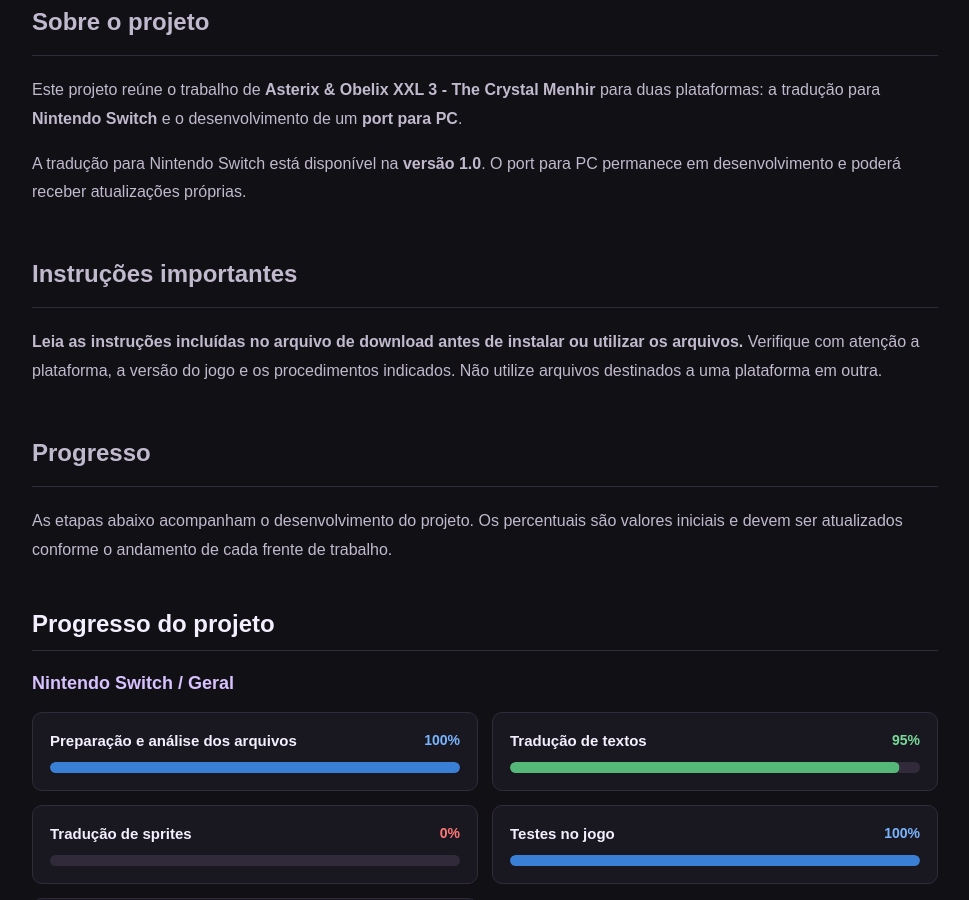
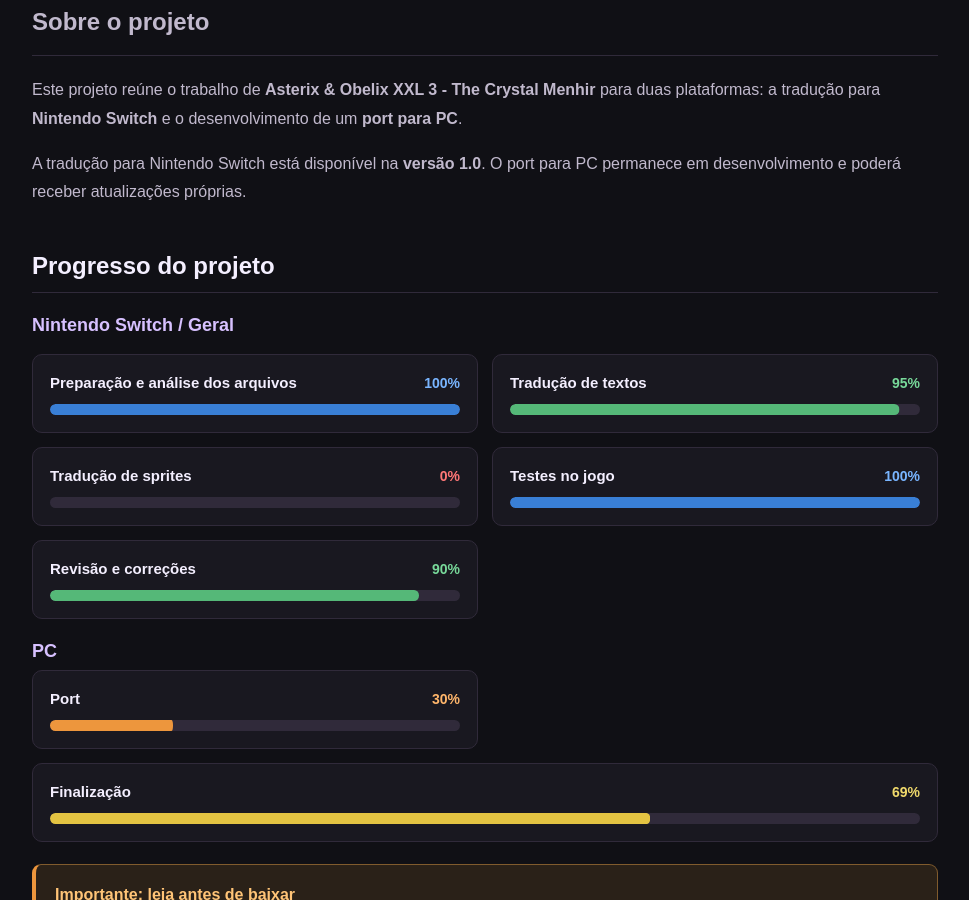
Before and after one commit to TemplarioK1/covil-secreto, a Jekyll site: the page built from _projetos/asterix-xxl3-switch-port-pc.md, in a window 1280 px wide and 900 px high, scrolled down 841 px. Shown: the whole window, without its empty margins (155-1124 px from the left). Built offline with Jekyll 4.4.1, drawn with Linux system fonts in a browser that asks for light colours.

Commit message:
Simplifica descrição dos projetos

```diff
--- a/_projetos/asterix-xxl3-switch-port-pc.md
+++ b/_projetos/asterix-xxl3-switch-port-pc.md
@@ -47,16 +47,10 @@ game_players: 1–2 jogadores (cooperativo local)
 game_multiplayer_details: Modo cooperativo para dois jogadores no mesmo
   console/tela. Não possui multiplayer online.
 ---
+
+
 ## Sobre o projeto
 
 Este projeto reúne o trabalho de **Asterix & Obelix XXL 3 - The Crystal Menhir** para duas plataformas: a tradução para **Nintendo Switch** e o desenvolvimento de um **port para PC**.
 
 A tradução para Nintendo Switch está disponível na **versão 1.0**. O port para PC permanece em desenvolvimento e poderá receber atualizações próprias.
-
-## Instruções importantes
-
-**Leia as instruções incluídas no arquivo de download antes de instalar ou utilizar os arquivos.** Verifique com atenção a plataforma, a versão do jogo e os procedimentos indicados. Não utilize arquivos destinados a uma plataforma em outra.
-
-## Progresso
-
-As etapas abaixo acompanham o desenvolvimento do projeto. Os percentuais são valores iniciais e devem ser atualizados conforme o andamento de cada frente de trabalho.
```
